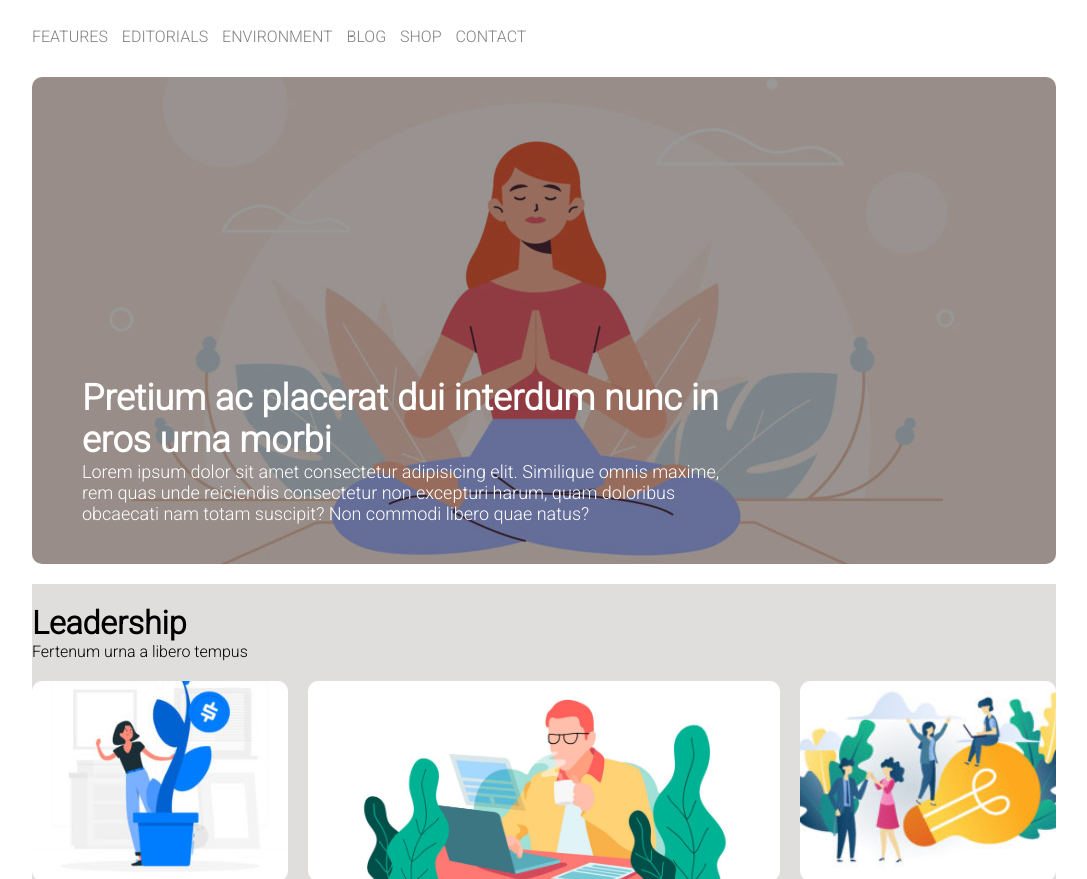
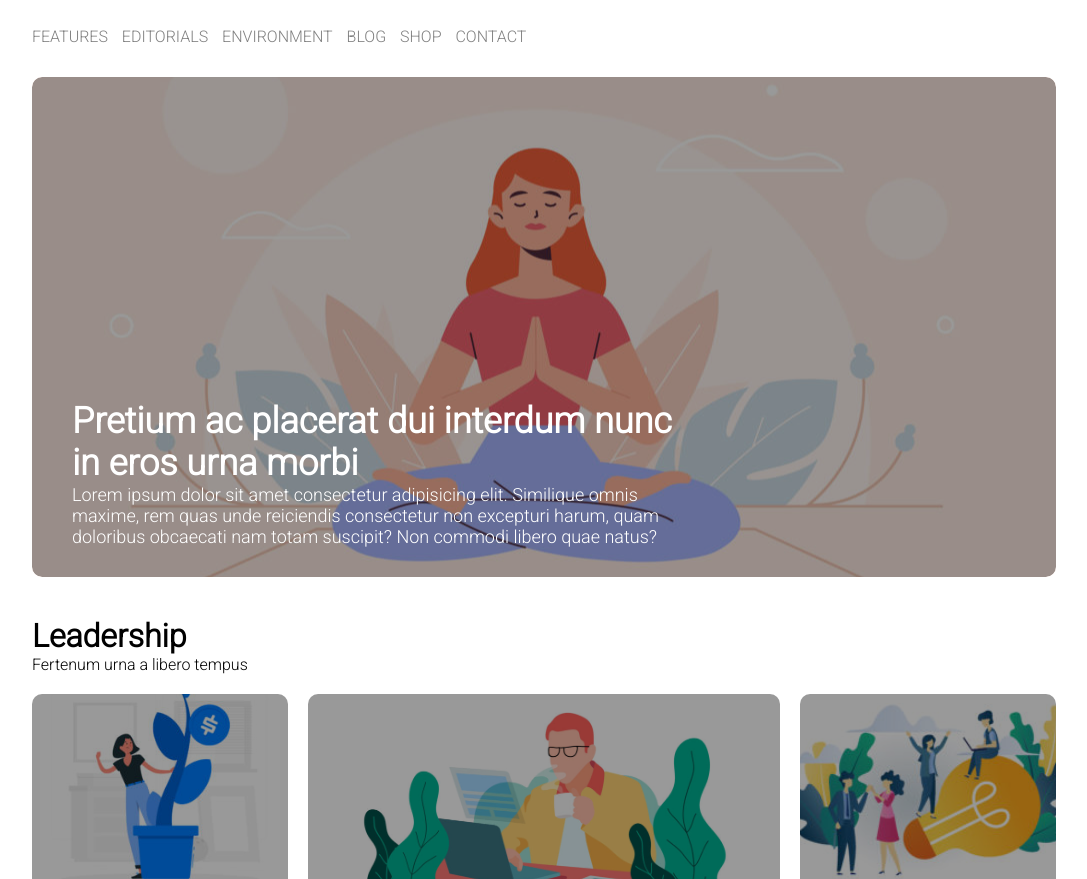
Before and after one commit to classe-47/wordpress-layout, a plain HTML site: page index.html in a window 1280 px wide. Shown: the part 73-952 px from the top of the page, without its empty margins (96-1183 px from the left). Drawn offline with Linux system fonts and the light colour scheme.

Commit message:
effetto overlay

```diff
--- a/css/style.css
+++ b/css/style.css
@@ -65,20 +65,51 @@ nav li a {
     float: left;
 } */
 
-.jumbo {
-    /* background-image: url('../img/banner.jpg'); */
+/* possibile soluzione senza position */
+/* .jumbo {
     background: rgba(0,0,0,0.4) url('../img/banner.jpg');
     background-blend-mode: multiply;
     background-position: center;
     border-radius: 10px;
+} */
+
+/* con position */
+.jumbo {
+    height: 500px;
+    background-image: url('../img/banner.jpg');
+    background-position: center;
+    border-radius: 10px;
+    position: relative;
+    overflow: hidden;
 }
 
-.jumbo-text {
+.overlay {
+    position: absolute;
+    top:0;
+    left:0;
+    bottom:0;
+    right:0;
+    background-color: rgba(0,0,0,0.4);
+    border-radius: 10px;
+}
+
+
+/* senza position */
+/* .jumbo-text {
     width: 70%;
     padding-top: 300px;
     padding-left: 50px;
     padding-bottom: 40px;
     color: white;
+} */
+
+/* con il position */
+.jumbo-text {
+    width: 60%;
+    color: white;
+    position: absolute;
+    left: 40px;
+    bottom: 30px;
 }
 
 .jumbo-text h2 {
@@ -106,7 +137,9 @@ main {
 .slogan {
     padding-top: 20px;
 }
-
+.col-img{
+    position: relative;
+}
 .col-img img {
     width: 100%;
     object-fit: cover;
@@ -133,9 +166,9 @@ footer {
 
 /* ***** debug **** */
 
-.debug main {
+/* .debug main {
     background-color: rgb(224, 221, 221);
-}
+} */
 
 /* .debug #logo {
     background-color: lightgrey;
--- a/index.html
+++ b/index.html
@@ -35,6 +35,7 @@
 
             </div>
             <div class="jumbo mb-20">
+                <div class="overlay"></div>
                 <div class="jumbo-text">
                     <h2>Pretium ac placerat dui interdum nunc in eros urna morbi</h2>
                     <p>Lorem ipsum dolor sit amet consectetur adipisicing elit. Similique omnis maxime, rem quas unde reiciendis consectetur non excepturi harum, quam doloribus obcaecati nam totam suscipit? Non commodi libero quae natus?</p>
@@ -57,6 +58,7 @@
             <div class="content clearfix">
                 <aside class="col-sn left">
                     <div class="col-img">
+                        <div class="overlay"></div>
                         <img src="img/img-1.jpg" alt="crescita aziendale neori">
                     </div>
                     <div class="col-text">
@@ -66,6 +68,7 @@
                 </aside>
                 <div class="main-content left">
                     <div class="col-img">
+                        <div class="overlay"></div>
                         <img src="img/banner-2.jpg" alt="profilo aziendale neori">
                     </div>
                     <div class="col-text">
@@ -75,6 +78,7 @@
                 </div>
                 <aside class="col-dx left">
                     <div class="col-img">
+                        <div class="overlay"></div>
                         <img src="img/img-3.jpg" alt="crescita aziendale neori">
                     </div>
                     <div class="col-text">
@@ -92,7 +96,6 @@
             <div class="text-footer">
                 Designed with <span id="love">&hearts;</span>
             </div>
-
         </footer>
         <!-- /footer -->
 
```
